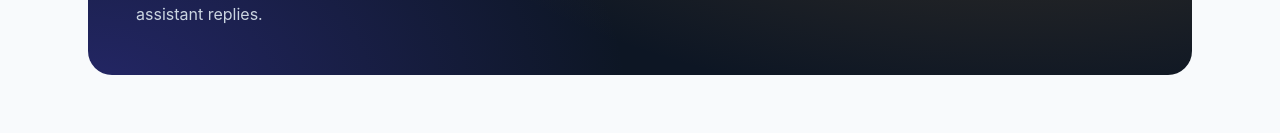
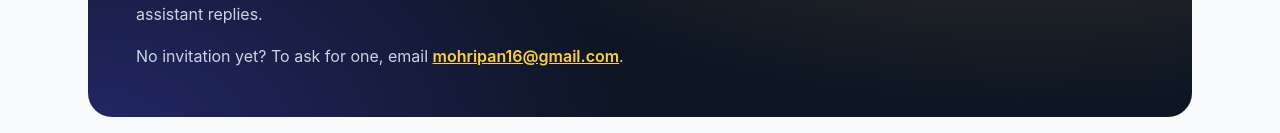
Before and after one commit to mohripan/flint-graph, a React (Vite) app in the folder frontend/: page / in a window 1280 px wide. Shown: the part 2362-2495 px from the top of the page. Built offline with nearby package versions, Linux system fonts and the light colour scheme; no server answers; a web font is replaced by a local one.

Commit message:
feat(site): say where to ask for an invitation
The home page, the join page and the questions told people to ask whoever told them about FlintGraph,
which is no help to someone who found it alone.

```diff
--- a/frontend/src/site/HomePage.tsx
+++ b/frontend/src/site/HomePage.tsx
@@ -1,3 +1,4 @@
+import { CONTACT_EMAIL, CONTACT_HREF } from "./contact";
 import { linkProps } from "./router";
 import { Screenshot, SiteLayout } from "./SiteLayout";
 
@@ -99,6 +100,10 @@ export function HomePage() {
               sent to your email address, you can join now. Each invitation includes a generous daily allowance
               of images, voice lines and assistant replies.
             </p>
+            <p className="mt-4 max-w-xl leading-relaxed text-slate-300">
+              No invitation yet? To ask for one, email{" "}
+              <a href={CONTACT_HREF} className="font-semibold text-amber-300 underline hover:text-amber-200">{CONTACT_EMAIL}</a>.
+            </p>
           </div>
           <div className="flex flex-wrap gap-3 lg:justify-end">
             <a {...linkProps("/join")} className="rounded-lg bg-amber-400 px-5 py-3 font-semibold text-slate-950 transition hover:bg-amber-300">I have an invitation</a>
--- a/frontend/src/site/JoinPage.tsx
+++ b/frontend/src/site/JoinPage.tsx
@@ -2,6 +2,7 @@ import { useEffect, useState } from "react";
 import { Spinner } from "../components/ui";
 import { ApiError, api, type AccessStatus } from "../lib/api";
 import { useAuth } from "../lib/auth";
+import { CONTACT_EMAIL, CONTACT_HREF } from "./contact";
 import { linkProps, navigate } from "./router";
 import { SiteLayout } from "./SiteLayout";
 
@@ -75,7 +76,7 @@ export function JoinPage() {
           className="mt-4 w-full rounded-lg bg-slate-900 px-4 py-3 font-semibold text-white transition hover:bg-slate-800 disabled:opacity-50">
           {busy ? "Joining…" : "Join FlintGraph"}</button>
       </form>
-      <p className="mt-4 text-sm text-slate-500">No key yet? FlintGraph is invite-only for now. Ask the person who told you about it.</p>
+      <p className="mt-4 text-sm text-slate-500">No key yet? FlintGraph is invite-only for now. To ask for one, email <a href={CONTACT_HREF} className="underline">{CONTACT_EMAIL}</a>.</p>
     </>;
   }
 
--- /dev/null
+++ b/frontend/src/site/contact.ts
@@ -0,0 +1,3 @@
+// Where someone without an invitation can ask for one.
+export const CONTACT_EMAIL = "mohripan16@gmail.com";
+export const CONTACT_HREF = `mailto:${CONTACT_EMAIL}?subject=${encodeURIComponent("FlintGraph invitation")}`;
--- a/frontend/src/site/howItWorksContent.ts
+++ b/frontend/src/site/howItWorksContent.ts
@@ -70,7 +70,7 @@ export const STEPS: Step[] = [
 ];
 
 export const FAQ: Array<[string, string]> = [
-  ["Who can join?", "Anyone with an invitation key or an email invitation. If you would like one, ask the person who told you about FlintGraph."],
+  ["Who can join?", "Anyone with an invitation key or an email invitation. If you would like one, email mohripan16@gmail.com."],
   ["Can I use my work email?", "Yes, but you don't have to. A key works with any account. An email invitation needs the exact address it was sent to, verified by your sign-in provider."],
   ["Is there a limit on generating?", "Each invitation includes credits. Generating spends them: a standard image or a simple voice line costs little, while a pose, a CG, a release build or a training run costs more, and the Studio shows the price before you start. There are also daily caps on how much you can make. If you run out of either, the Studio says which. Chatting with the assistant spends a little too, because it runs on the same GPU. Writing, editing and playtesting are free."],
   ["Who owns what I make?", "Your stories and the art and voices you approve are yours to use in your game. Exported Godot projects are ordinary source projects you can keep editing."],
```
Also changed, not shown: 1 other file (tests, documents, lock files or other folders).
